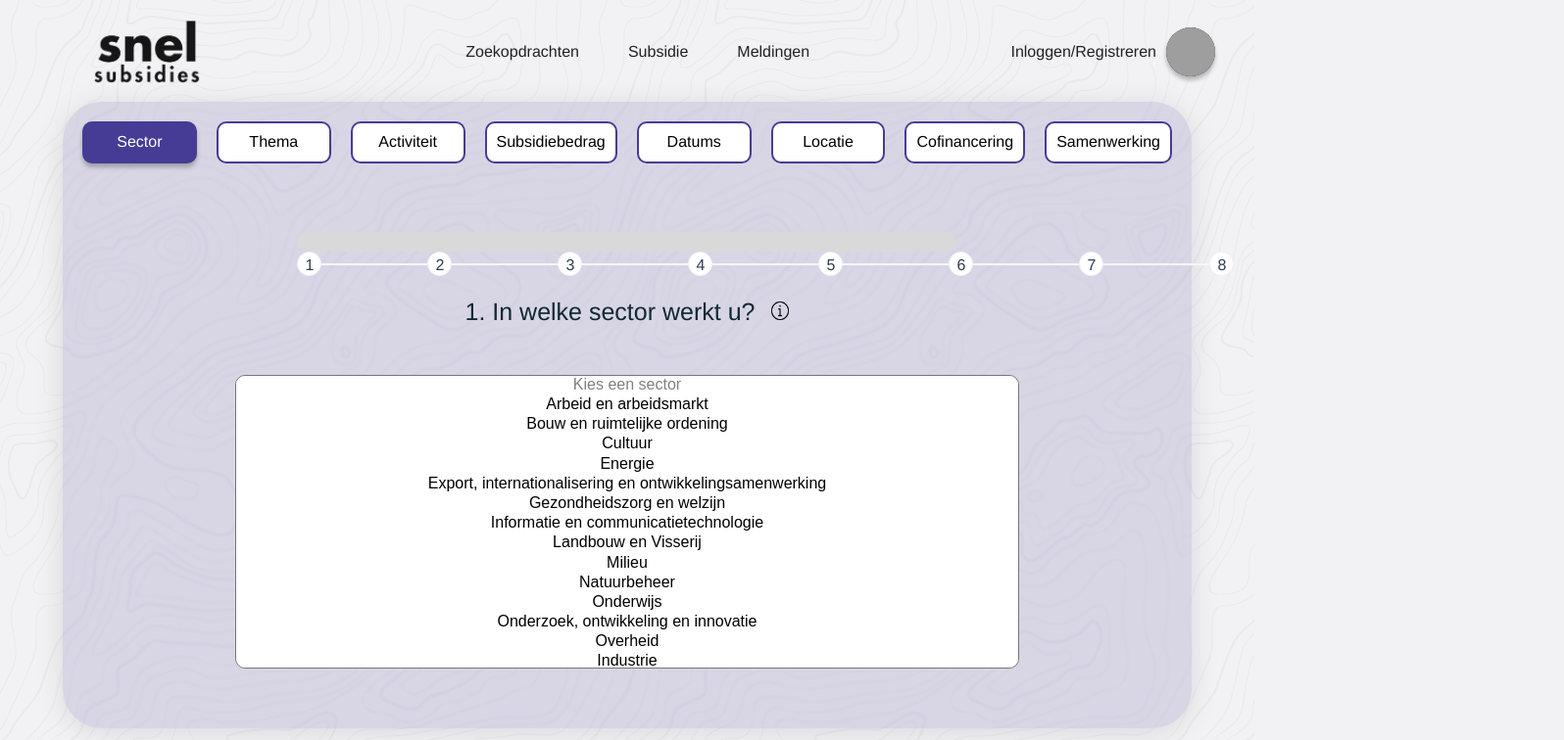
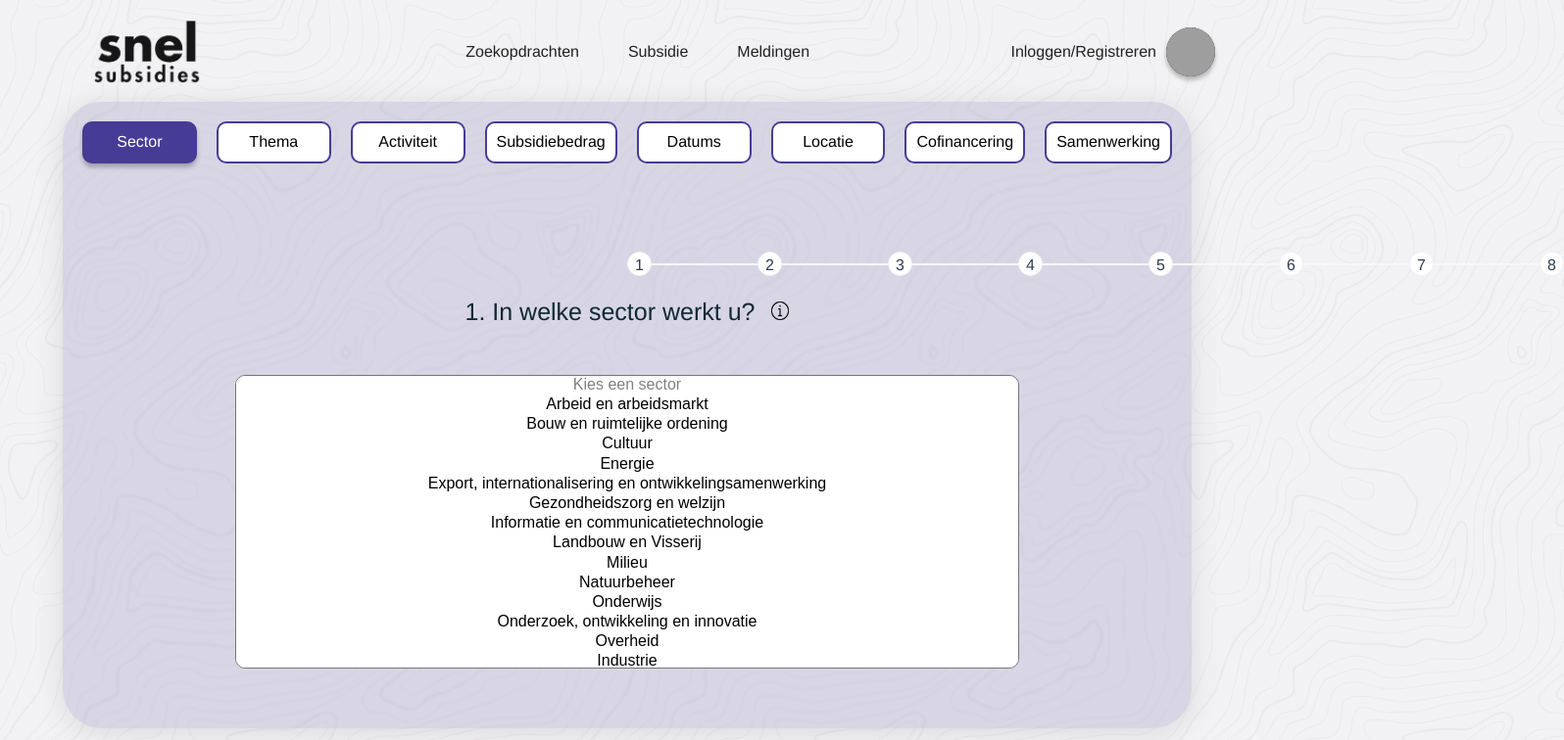
Before and after one commit to Ayoub2K/SnelSubsidies, a Vue app in the folder webapp/: page /form in a window 1280 px wide. Shown: the top 756 px of the page at 98% size, 1596 px wide, since content can reach past the window. Built offline with nearby package versions, Linux system fonts and the light colour scheme; grey boxes are pictures that could not be loaded.

Commit message:
bovenste progress bar is nu weg

```diff
--- a/webapp/src/components/StepFormComponent.vue
+++ b/webapp/src/components/StepFormComponent.vue
@@ -450,6 +450,9 @@ section {
   margin-top:20px;
 }
 /*before is het bolletje, after is de lijn die de bolletjes verbind*/
+.progress-bar{
+  width: 0px;
+}
 .progress-bar li::before{
   content:counter(container);
   position:absolute;
```
